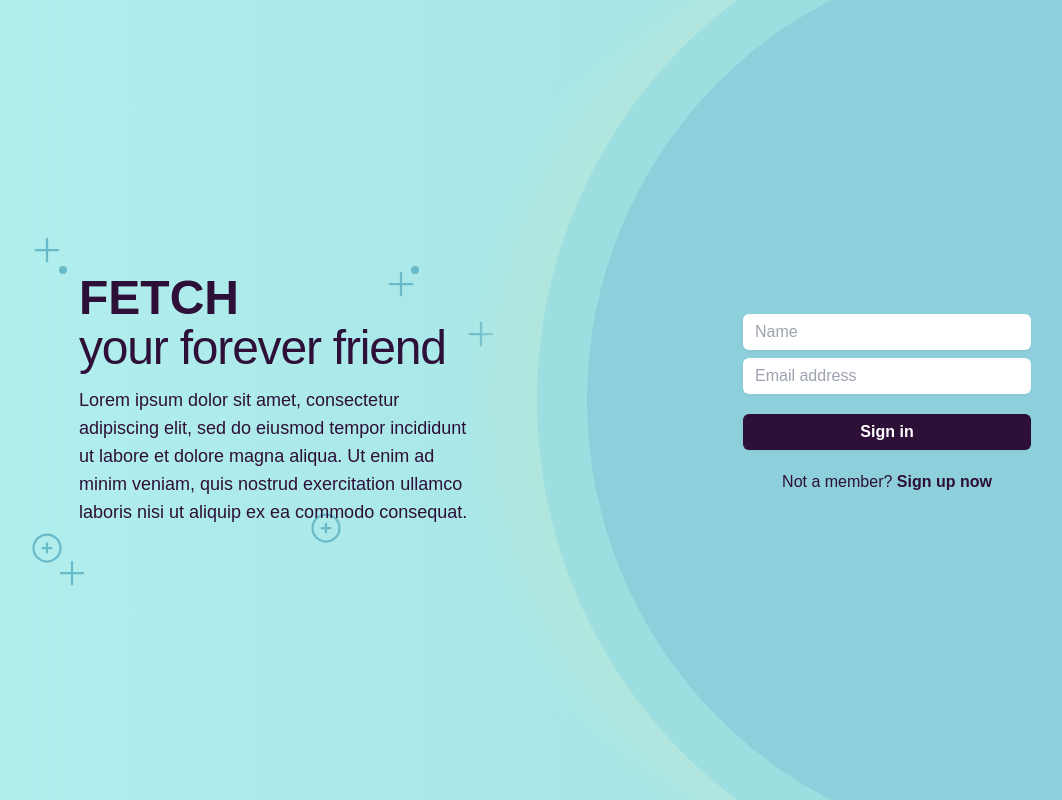
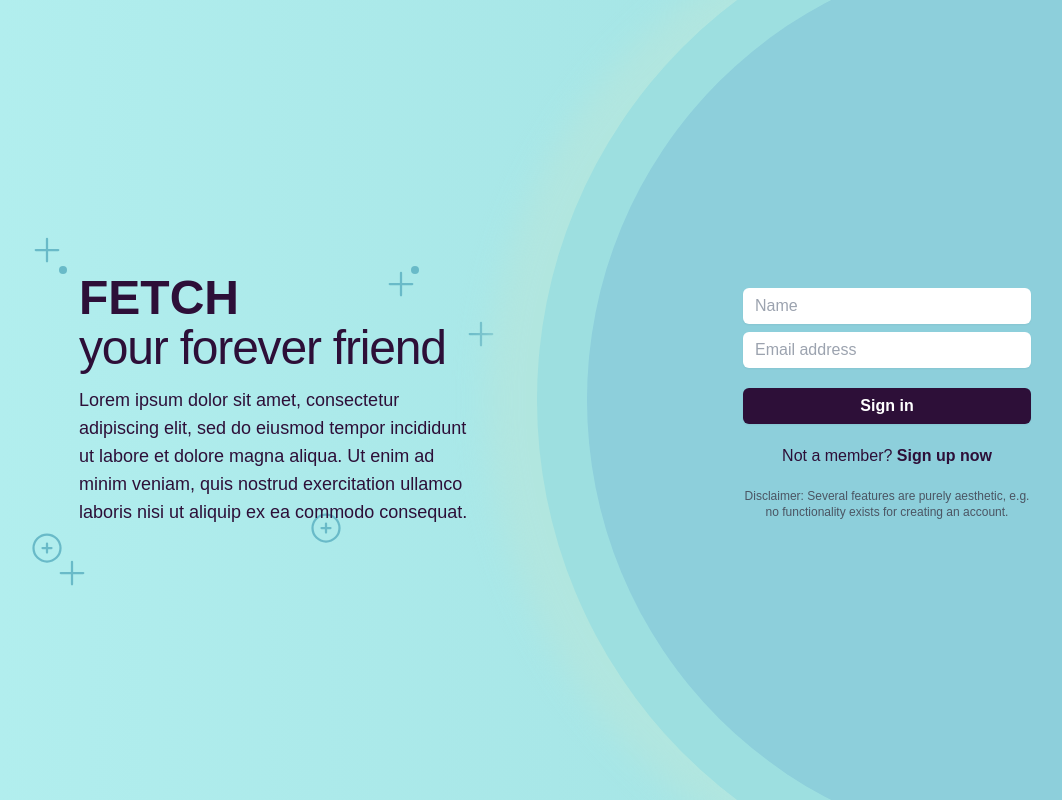
Before and after one commit to gojakobii/FetchFind, a React (Create React App) app: page / in a window 1280 px wide. Shown: the whole page, without its empty margins (85-1147 px from the left). Built offline with nearby package versions, Linux system fonts and the light colour scheme.

Commit message:
disclaimer

```diff
--- a/src/components/Login.js
+++ b/src/components/Login.js
@@ -145,14 +145,14 @@ function Login() {
           <h2 className="mt-2 text-5xl leading-9 font-syne tracking-tight">
             your forever friend
           </h2>
-          <p className="mt-5 font-lexend text-lg">
+          <p className="mt-7 md:mt-5 font-lexend text-lg">
             Lorem ipsum dolor sit amet, consectetur adipiscing elit, sed do
             eiusmod tempor incididunt ut labore et dolore magna aliqua. Ut enim
             ad minim veniam, quis nostrud exercitation ullamco laboris nisi ut
             aliquip ex ea commodo consequat.
           </p>
         </div>
-        <div className="relative flex flex-col justify-center mt-5 md:mt-0 w-full md:w-72">
+        <div className="relative flex flex-col justify-center mt-7 md:mt-0 w-full md:w-72">
           <div className="absolute top-1/2 left-1/2 transform -translate-x-[400px] -translate-y-1/2 -z-[20] hidden md:block">
             <div className="w-[1000px] h-[1000px] rounded-full opacity-80 bg-[#b4e6de] blur-lg"></div>
           </div>
@@ -201,6 +201,10 @@ function Login() {
               </a>
             </p>
           </div>
+          <p className="mt-7 md:mt-5 font-lexend text-xs text-gray-600 w-[100%] text-center bottom-5">
+            Disclaimer: Several features are purely aesthetic, e.g. no
+            functionality exists for creating an account.
+          </p>
         </div>
       </div>
     </div>
```
